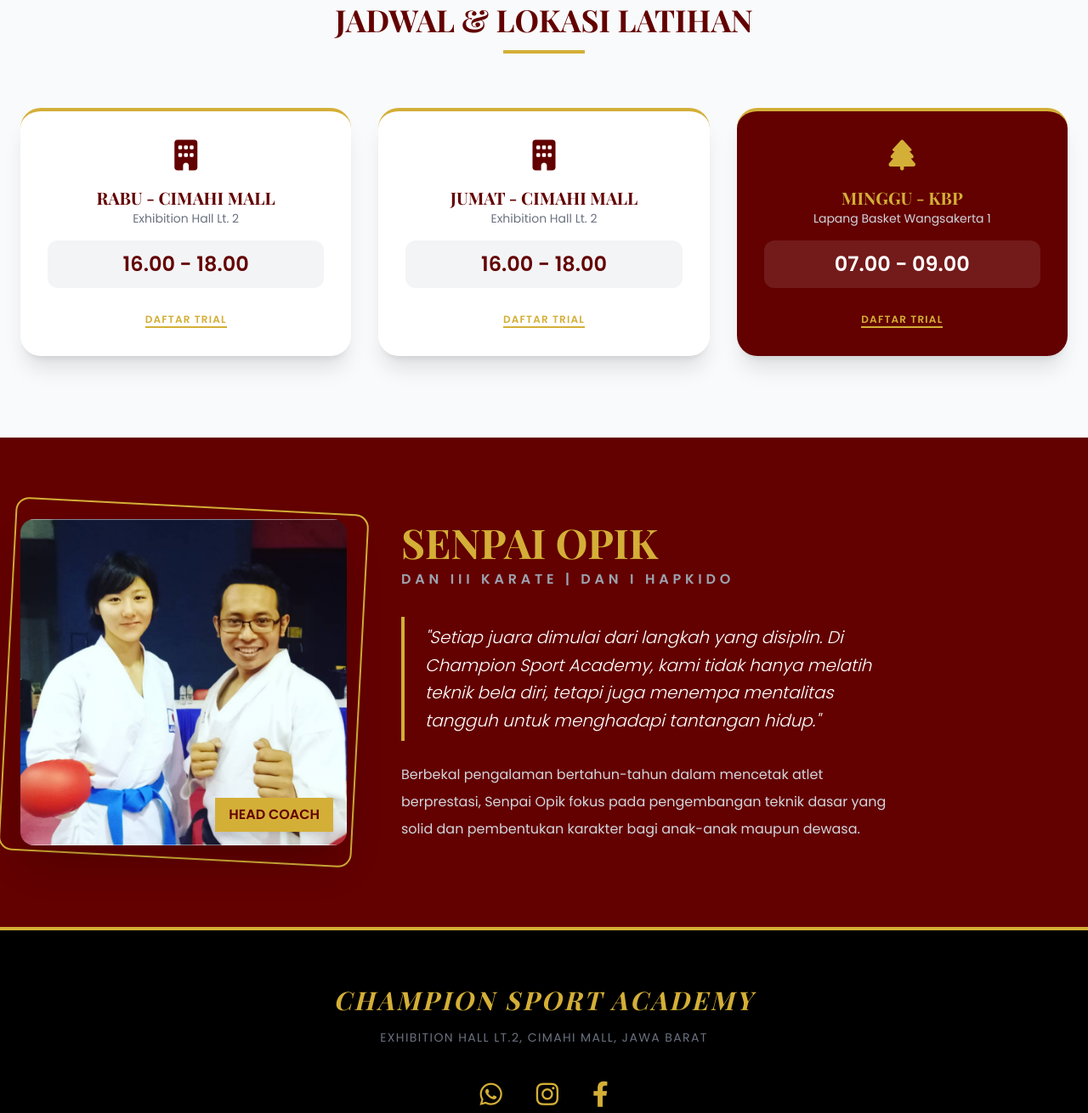
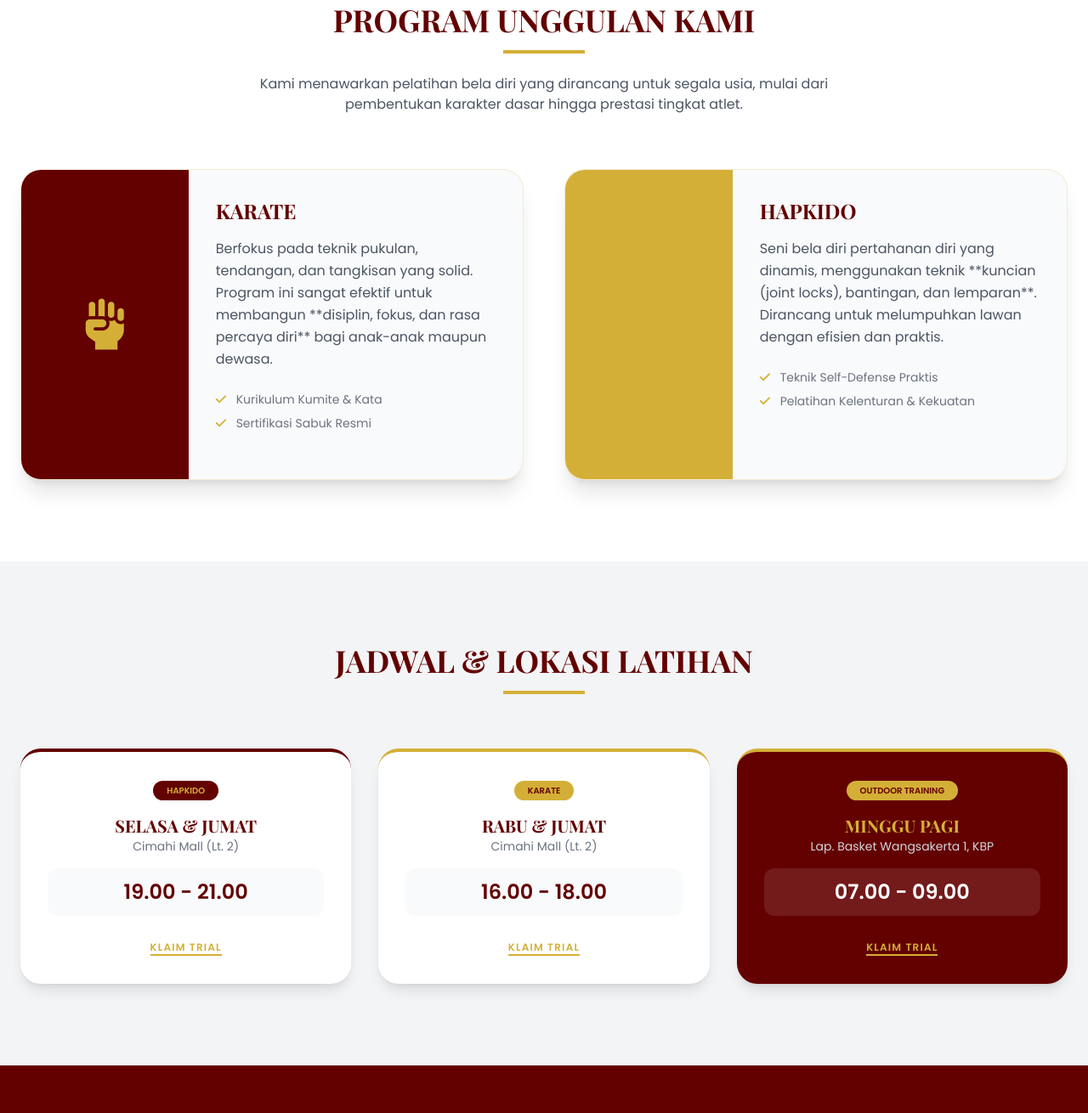
Before and after one commit to opik000027/CSA, a plain HTML site: page index.html in a window 1280 px wide. Shown: the part 974-2284 px from the top of the page at 85% size. Drawn offline with nearby package versions, Linux system fonts and the light colour scheme.

Commit message:
Update index.html

```diff
--- a/index.html
+++ b/index.html
@@ -34,7 +34,8 @@
             </div>
             <div class="hidden md:flex space-x-8 items-center text-xs font-semibold">
                 <a href="#home" class="hover:text-gold smooth-transition uppercase">Home</a>
-                <a href="#programs" class="hover:text-gold smooth-transition uppercase">Jadwal Latihan</a>
+                <a href="#programs" class="hover:text-gold smooth-transition uppercase">Program</a>
+                <a href="#schedule" class="hover:text-gold smooth-transition uppercase">Jadwal</a>
                 <a href="#coach" class="hover:text-gold smooth-transition uppercase">Pelatih</a>
                 <a href="https://forms.gle/o45FoZv5pC67fEiw7" target="_blank" class="gold-gradient text-maroon px-6 py-2 rounded-full shadow-lg hover:scale-110 smooth-transition font-bold uppercase">Daftar Trial</a>
             </div>
@@ -63,85 +64,116 @@
                     <i class="fas fa-check-circle"></i> KLAIM TRIAL GRATIS SEKARANG
                 </a>
             </div>
-            <p class="mt-4 text-xs text-gray-400">*Slot terbatas untuk kelas percobaan bulan ini</p>
         </div>
     </section>
 
-    <section id="programs" class="py-24 container mx-auto px-6">
+    <section id="programs" class="py-24 bg-white">
+        <div class="container mx-auto px-6">
+            <div class="text-center mb-16" data-aos="fade-up">
+                <h2 class="text-4xl font-display font-bold text-maroon uppercase">Program Unggulan Kami</h2>
+                <div class="w-24 h-1 bg-gold mx-auto mt-4"></div>
+                <p class="mt-6 text-gray-600 max-w-2xl mx-auto">Kami menawarkan pelatihan bela diri yang dirancang untuk segala usia, mulai dari pembentukan karakter dasar hingga prestasi tingkat atlet.</p>
+            </div>
+
+            <div class="grid md:grid-cols-2 gap-12">
+                <div class="flex flex-col md:flex-row bg-gray-50 rounded-3xl overflow-hidden shadow-xl border border-gold/20 group" data-aos="fade-right">
+                    <div class="md:w-1/3 bg-maroon flex items-center justify-center p-8">
+                        <i class="fas fa-fist-raised text-6xl text-gold group-hover:scale-110 smooth-transition"></i>
+                    </div>
+                    <div class="md:w-2/3 p-8">
+                        <h3 class="text-2xl font-display font-bold text-maroon mb-4 uppercase">Karate</h3>
+                        <p class="text-gray-600 mb-6 leading-relaxed">Berfokus pada teknik pukulan, tendangan, dan tangkisan yang solid. Program ini sangat efektif untuk membangun **disiplin, fokus, dan rasa percaya diri** bagi anak-anak maupun dewasa.</p>
+                        <ul class="text-sm text-gray-500 space-y-2 mb-6">
+                            <li><i class="fas fa-check text-gold mr-2"></i> Kurikulum Kumite & Kata</li>
+                            <li><i class="fas fa-check text-gold mr-2"></i> Sertifikasi Sabuk Resmi</li>
+                        </ul>
+                    </div>
+                </div>
+
+                <div class="flex flex-col md:flex-row bg-gray-50 rounded-3xl overflow-hidden shadow-xl border border-gold/20 group" data-aos="fade-left">
+                    <div class="md:w-1/3 bg-gold flex items-center justify-center p-8">
+                        <i class="fas fa-hand-holding-magic text-6xl text-maroon group-hover:scale-110 smooth-transition"></i>
+                    </div>
+                    <div class="md:w-2/3 p-8">
+                        <h3 class="text-2xl font-display font-bold text-maroon mb-4 uppercase">Hapkido</h3>
+                        <p class="text-gray-600 mb-6 leading-relaxed">Seni bela diri pertahanan diri yang dinamis, menggunakan teknik **kuncian (joint locks), bantingan, dan lemparan**. Dirancang untuk melumpuhkan lawan dengan efisien dan praktis.</p>
+                        <ul class="text-sm text-gray-500 space-y-2 mb-6">
+                            <li><i class="fas fa-check text-gold mr-2"></i> Teknik Self-Defense Praktis</li>
+                            <li><i class="fas fa-check text-gold mr-2"></i> Pelatihan Kelenturan & Kekuatan</li>
+                        </ul>
+                    </div>
+                </div>
+            </div>
+        </div>
+    </section>
+
+    <section id="schedule" class="py-24 bg-gray-100">
+        <div class="container mx-auto px-6">
             <div class="text-center mb-16" data-aos="fade-up">
                 <h2 class="text-4xl font-display font-bold text-maroon uppercase">Jadwal & Lokasi Latihan</h2>
                 <div class="w-24 h-1 bg-gold mx-auto mt-4"></div>
             </div>
 
             <div class="grid md:grid-cols-3 gap-8">
-            <div class="bg-white rounded-3xl shadow-xl p-8 text-center border-t-4 border-gold group hover:-translate-y-2 transition-transform" data-aos="fade-up" data-aos-delay="100">
-                <i class="fas fa-building text-4xl text-maroon mb-4"></i>
-                <h3 class="text-xl font-display font-bold text-maroon uppercase">Rabu - Cimahi Mall</h3>
-                <p class="text-gray-500 text-sm mb-4">Exhibition Hall Lt. 2</p>
-                <div class="bg-gray-100 rounded-xl py-3 mb-6">
+                <div class="bg-white rounded-3xl shadow-lg p-8 text-center border-t-4 border-maroon group hover:-translate-y-2 transition-transform" data-aos="fade-up">
+                    <div class="inline-block px-4 py-1 rounded-full bg-maroon text-gold text-[10px] font-bold mb-4 uppercase">Hapkido</div>
+                    <h3 class="text-xl font-display font-bold text-maroon uppercase">Selasa & Jumat</h3>
+                    <p class="text-gray-500 text-sm mb-4">Cimahi Mall (Lt. 2)</p>
+                    <div class="bg-gray-50 rounded-xl py-3 mb-6">
+                        <span class="text-maroon font-bold text-2xl">19.00 - 21.00</span>
+                    </div>
+                    <a href="https://forms.gle/o45FoZv5pC67fEiw7" target="_blank" class="text-xs font-bold text-gold border-b-2 border-gold hover:text-maroon hover:border-maroon transition uppercase tracking-widest">Klaim Trial</a>
+                </div>
+
+                <div class="bg-white rounded-3xl shadow-lg p-8 text-center border-t-4 border-gold group hover:-translate-y-2 transition-transform" data-aos="fade-up" data-aos-delay="100">
+                    <div class="inline-block px-4 py-1 rounded-full bg-gold text-maroon text-[10px] font-bold mb-4 uppercase">Karate</div>
+                    <h3 class="text-xl font-display font-bold text-maroon uppercase">Rabu & Jumat</h3>
+                    <p class="text-gray-500 text-sm mb-4">Cimahi Mall (Lt. 2)</p>
+                    <div class="bg-gray-50 rounded-xl py-3 mb-6">
                         <span class="text-maroon font-bold text-2xl">16.00 - 18.00</span>
                     </div>
-                <a href="https://forms.gle/o45FoZv5pC67fEiw7" target="_blank" class="text-xs font-bold text-gold border-b-2 border-gold hover:text-maroon hover:border-maroon transition uppercase tracking-widest">Daftar Trial</a>
+                    <a href="https://forms.gle/o45FoZv5pC67fEiw7" target="_blank" class="text-xs font-bold text-gold border-b-2 border-gold hover:text-maroon hover:border-maroon transition uppercase tracking-widest">Klaim Trial</a>
                 </div>
 
-            <div class="bg-white rounded-3xl shadow-xl p-8 text-center border-t-4 border-gold group hover:-translate-y-2 transition-transform" data-aos="fade-up" data-aos-delay="200">
-                <i class="fas fa-building text-4xl text-maroon mb-4"></i>
-                <h3 class="text-xl font-display font-bold text-maroon uppercase">Jumat - Cimahi Mall</h3>
-                <p class="text-gray-500 text-sm mb-4">Exhibition Hall Lt. 2</p>
-                <div class="bg-gray-100 rounded-xl py-3 mb-6">
-                    <span class="text-maroon font-bold text-2xl">16.00 - 18.00</span>
-                </div>
-                <a href="https://forms.gle/o45FoZv5pC67fEiw7" target="_blank" class="text-xs font-bold text-gold border-b-2 border-gold hover:text-maroon hover:border-maroon transition uppercase tracking-widest">Daftar Trial</a>
-            </div>
-
-            <div class="bg-maroon rounded-3xl shadow-xl p-8 text-center border-t-4 border-gold group hover:-translate-y-2 transition-transform text-white" data-aos="fade-up" data-aos-delay="300">
-                <i class="fas fa-tree text-4xl text-gold mb-4"></i>
-                <h3 class="text-xl font-display font-bold text-gold uppercase">Minggu - KBP</h3>
-                <p class="text-gray-300 text-sm mb-4">Lapang Basket Wangsakerta 1</p>
+                <div class="bg-maroon rounded-3xl shadow-lg p-8 text-center border-t-4 border-gold group hover:-translate-y-2 transition-transform text-white" data-aos="fade-up" data-aos-delay="200">
+                    <div class="inline-block px-4 py-1 rounded-full bg-gold text-maroon text-[10px] font-bold mb-4 uppercase">Outdoor Training</div>
+                    <h3 class="text-xl font-display font-bold text-gold uppercase">Minggu Pagi</h3>
+                    <p class="text-gray-300 text-sm mb-4">Lap. Basket Wangsakerta 1, KBP</p>
                     <div class="bg-white/10 rounded-xl py-3 mb-6">
                         <span class="text-white font-bold text-2xl">07.00 - 09.00</span>
                     </div>
-                <a href="https://forms.gle/o45FoZv5pC67fEiw7" target="_blank" class="text-xs font-bold text-gold border-b-2 border-gold hover:text-white hover:border-white transition uppercase tracking-widest">Daftar Trial</a>
+                    <a href="https://forms.gle/o45FoZv5pC67fEiw7" target="_blank" class="text-xs font-bold text-gold border-b-2 border-gold hover:text-white hover:border-white transition uppercase tracking-widest">Klaim Trial</a>
+                </div>
             </div>
         </div>
     </section>
 
-    <section id="coach" class="bg-maroon py-24 text-white overflow-hidden">
+    <section id="coach" class="bg-maroon py-24 text-white">
         <div class="container mx-auto px-6 flex flex-col md:flex-row items-center gap-16">
             <div class="relative" data-aos="fade-right">
                 <div class="absolute -inset-4 border-2 border-gold rounded-2xl rotate-3"></div>
                 <img src="senpai-opik.jpg" alt="Coach" class="relative w-72 h-72 md:w-96 md:h-96 rounded-2xl object-cover shadow-2xl z-10">
-                <div class="absolute bottom-4 right-4 bg-gold text-maroon px-4 py-2 font-bold z-20 shadow-lg">HEAD COACH</div>
             </div>
             <div data-aos="fade-left" class="max-w-xl">
                 <h2 class="text-gold font-display text-5xl font-bold mb-2 uppercase">Senpai Opik</h2>
                 <p class="text-gray-400 tracking-[0.3em] font-semibold mb-8">DAN III KARATE | DAN I HAPKIDO</p>
-                <div class="space-y-6">
-                    <p class="text-xl italic border-l-4 border-gold pl-6 py-2 leading-relaxed font-light">
-                        "Setiap juara dimulai dari langkah yang disiplin. Di Champion Sport Academy, kami tidak hanya melatih teknik bela diri, tetapi juga menempa mentalitas tangguh untuk menghadapi tantangan hidup."
+                <p class="text-xl italic border-l-4 border-gold pl-6 py-2 leading-relaxed font-light mb-6">
+                    "Setiap juara dimulai dari langkah yang disiplin. Kami menempa karakter tangguh di jantung kota Cimahi."
                 </p>
-                    <p class="text-gray-300 leading-loose">
-                        Berbekal pengalaman bertahun-tahun dalam mencetak atlet berprestasi, Senpai Opik fokus pada pengembangan teknik dasar yang solid dan pembentukan karakter bagi anak-anak maupun dewasa.
-                    </p>
-                </div>
+                <p class="text-gray-300 leading-loose">Berdedikasi untuk mencetak generasi yang kuat secara fisik dan mental melalui pendekatan pelatihan yang disiplin namun menyenangkan.</p>
             </div>
         </div>
     </section>
 
     <footer class="bg-black text-white py-16 text-center border-t-4 border-gold">
         <div class="container mx-auto px-6">
-            <p class="font-display text-gold text-3xl mb-4 italic tracking-widest uppercase">Champion Sport Academy</p>
-            <p class="text-gray-500 text-sm tracking-widest uppercase mb-10">Exhibition Hall Lt.2, Cimahi Mall, Jawa Barat</p>
-
+            <p class="font-display text-gold text-3xl mb-4 italic uppercase">Champion Sport Academy</p>
+            <p class="text-gray-500 text-sm tracking-widest uppercase mb-10">Cimahi Mall & Kota Baru Parahyangan</p>
             <div class="flex justify-center gap-10 mb-12 text-3xl text-gold">
                 <a href="https://wa.me/6289655445151" target="_blank" class="hover:text-white transition-colors"><i class="fab fa-whatsapp"></i></a>
                 <a href="#" class="hover:text-white transition-colors"><i class="fab fa-instagram"></i></a>
-                <a href="#" class="hover:text-white transition-colors"><i class="fab fa-facebook-f"></i></a>
             </div>
-
-            <div class="border-t border-white/10 pt-8">
-                <p class="text-[10px] text-gray-700 tracking-[0.8em] uppercase">© 2025 CHAMPION SPORT ACADEMY - ALL RIGHTS RESERVED</p>
-            </div>
+            <p class="text-[10px] text-gray-700 tracking-[0.8em] uppercase">© 2025 CHAMPION SPORT ACADEMY</p>
         </div>
     </footer>
 
```
Lines whose indentation alone changed are shown as unchanged.
